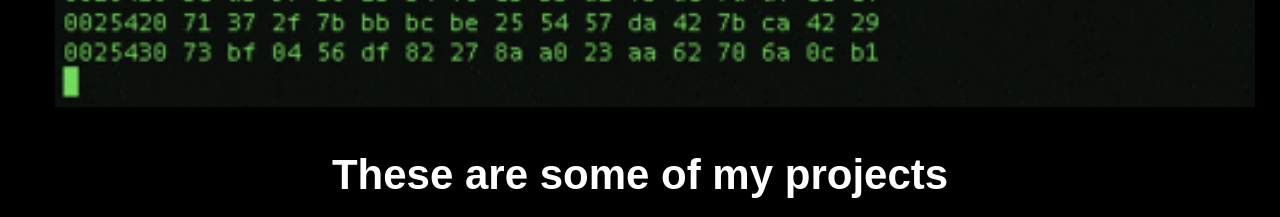
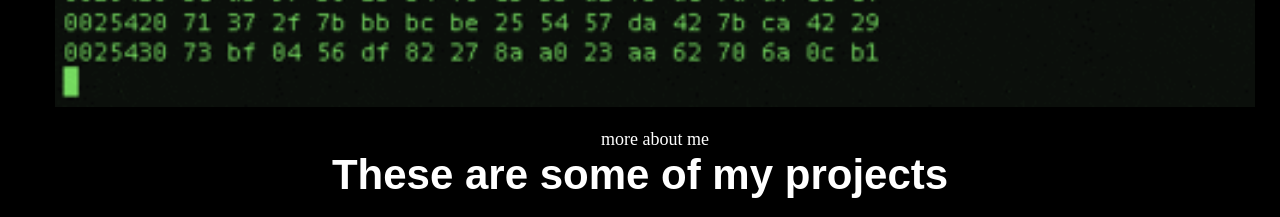
Before and after one commit to Jamerik22/Final-Project, a plain HTML site: page index.html in a window 1280 px wide. Shown: the part 1780-1997 px from the top of the page. Drawn offline with Linux system fonts and the light colour scheme.

Commit message:
(updated message)

```diff
--- a/index.html
+++ b/index.html
@@ -44,6 +44,7 @@
                     <img src="media/giphy (1).gif" class="img-responsive" alt=""width="100%" srcset="">
                     <h2>Who's This Guy? </h2>
                     <p>My name is Jamerik Rashaun Crutch. I am a junior web developer here at the MS Coding Academies. I was born and raised her in Jackson, MS. </p>
+                    <a href="bio/index.html">more about me</a>
             </div>
         </div>
     </div>
```
